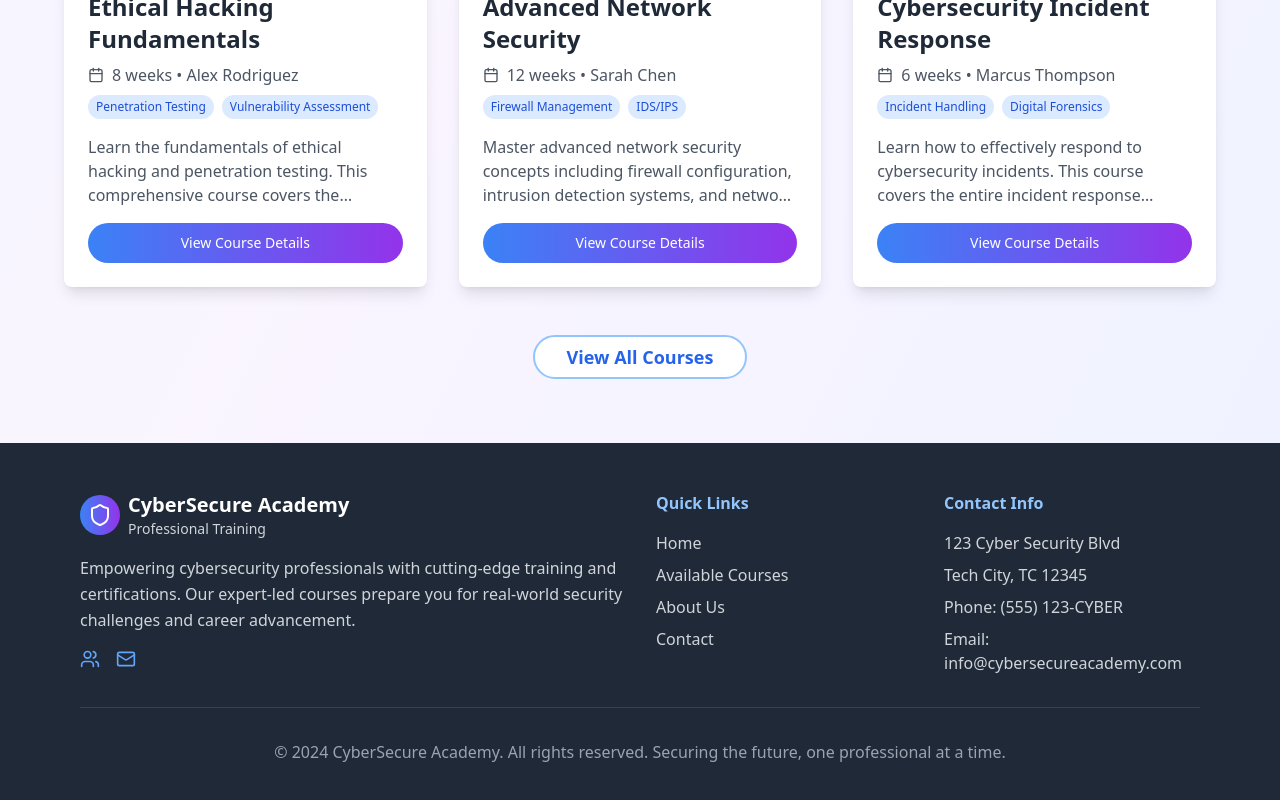
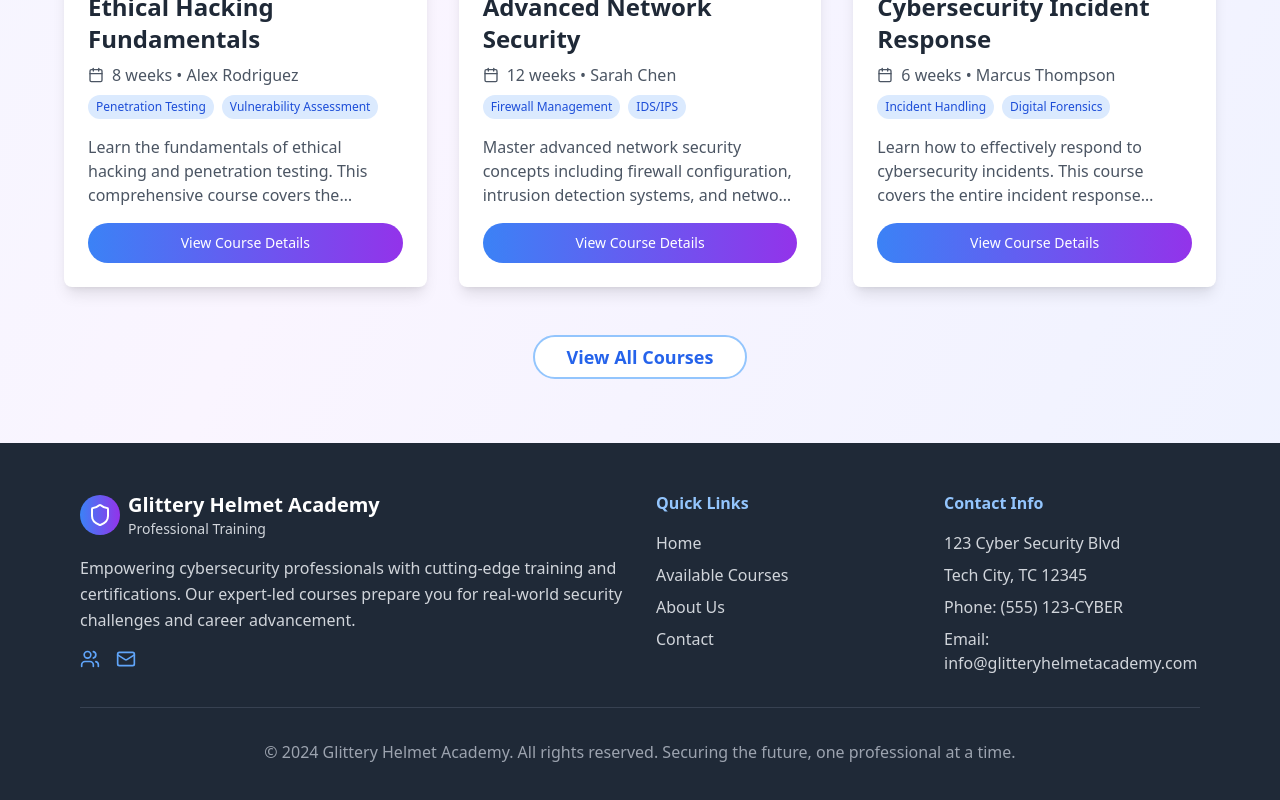
Before and after one commit to albandum/whiskered-haven-web, a React (Vite) app: page / in a window 1280 px wide. Shown: the part 1808-2608 px from the top of the page. Built offline with nearby package versions, Linux system fonts and the light colour scheme.

Commit message:
Rename app to "Glittery Helmet Academy"
Update app name in navigation and footer.

```diff
--- a/index.html
+++ b/index.html
@@ -1,14 +1,15 @@
+
 <!DOCTYPE html>
 <html lang="en">
   <head>
     <meta charset="UTF-8" />
     <meta name="viewport" content="width=device-width, initial-scale=1.0" />
-    <title>whiskered-haven-web</title>
-    <meta name="description" content="Lovable Generated Project" />
-    <meta name="author" content="Lovable" />
+    <title>Glittery Helmet Academy</title>
+    <meta name="description" content="Professional Cybersecurity Training Academy" />
+    <meta name="author" content="Glittery Helmet Academy" />
 
-    <meta property="og:title" content="whiskered-haven-web" />
-    <meta property="og:description" content="Lovable Generated Project" />
+    <meta property="og:title" content="Glittery Helmet Academy" />
+    <meta property="og:description" content="Professional Cybersecurity Training Academy" />
     <meta property="og:type" content="website" />
     <meta property="og:image" content="https://lovable.dev/opengraph-image-p98pqg.png" />
 
--- a/src/components/Footer.tsx
+++ b/src/components/Footer.tsx
@@ -14,7 +14,7 @@ const Footer = () => {
                 <Shield className="h-6 w-6 text-white" />
               </div>
               <div>
-                <h3 className="text-xl font-bold">CyberSecure Academy</h3>
+                <h3 className="text-xl font-bold">Glittery Helmet Academy</h3>
                 <p className="text-sm text-gray-300">Professional Training</p>
               </div>
             </div>
@@ -50,13 +50,13 @@ const Footer = () => {
               <p>123 Cyber Security Blvd</p>
               <p>Tech City, TC 12345</p>
               <p>Phone: (555) 123-CYBER</p>
-              <p>Email: info@cybersecureacademy.com</p>
+              <p>Email: info@glitteryhelmetacademy.com</p>
             </div>
           </div>
         </div>
 
         <div className="border-t border-gray-700 mt-8 pt-8 text-center text-gray-400">
-          <p>&copy; 2024 CyberSecure Academy. All rights reserved. Securing the future, one professional at a time.</p>
+          <p>&copy; 2024 Glittery Helmet Academy. All rights reserved. Securing the future, one professional at a time.</p>
         </div>
       </div>
     </footer>
--- a/src/components/Navigation.tsx
+++ b/src/components/Navigation.tsx
@@ -29,7 +29,7 @@ const Navigation = () => {
               <Shield className="h-6 w-6 text-white" />
             </div>
             <div>
-              <h1 className="text-xl font-bold text-gray-800">CyberSecure Academy</h1>
+              <h1 className="text-xl font-bold text-gray-800">Glittery Helmet Academy</h1>
               <p className="text-sm text-gray-600">Professional Training</p>
             </div>
           </Link>
```
